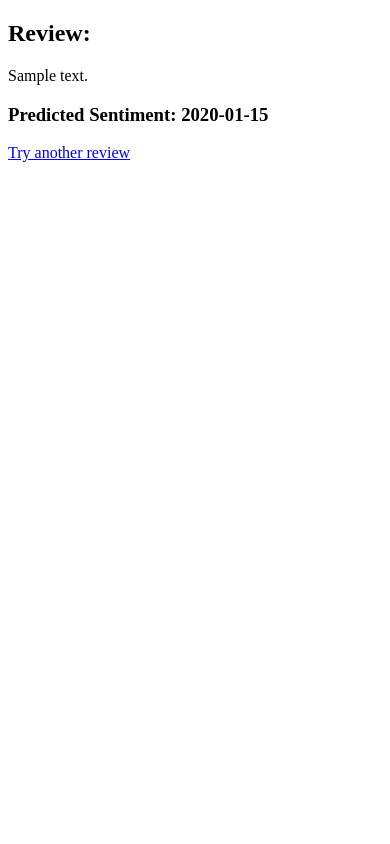
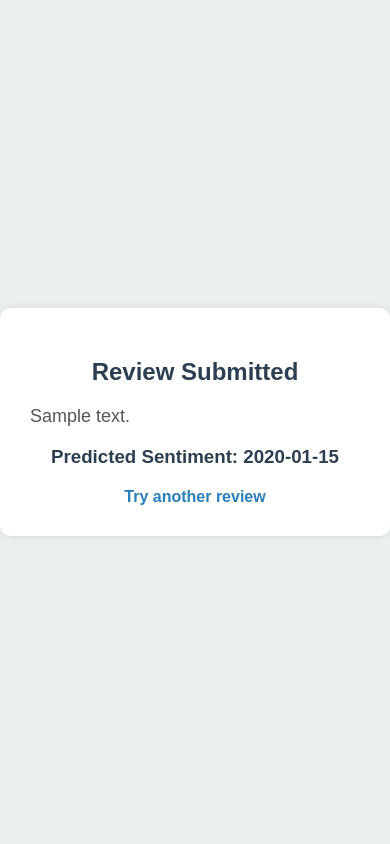
Before and after one commit to navvjotkaur/product-review-classifier, a Flask app: template templates/result.html in a window 390 px wide. Run offline with Flask 3, Linux system fonts and the light colour scheme; the template is opened without the code that fills it: most values are stand-ins (such as "Sample title", 1, 10 or a date in 2020); parts of the project's set-up code (start-up, migrations or seed data) failed here and were passed over.

Commit message:
Styled UI for mobile and better visuals

```diff
--- a/templates/result.html
+++ b/templates/result.html
@@ -1,12 +1,59 @@
 <!DOCTYPE html>
-<html>
+<html lang="en">
 <head>
+    <meta charset="UTF-8">
     <title>Prediction Result</title>
+    <meta name="viewport" content="width=device-width, initial-scale=1.0">
+    <style>
+        body {
+            background-color: #ecf0f1;
+            font-family: Arial, sans-serif;
+            display: flex;
+            justify-content: center;
+            align-items: center;
+            min-height: 100vh;
+            margin: 0;
+        }
+
+        .container {
+            background-color: white;
+            padding: 30px;
+            border-radius: 10px;
+            max-width: 90%;
+            width: 500px;
+            box-shadow: 0px 0px 10px rgba(0,0,0,0.1);
+        }
+
+        h2, h3 {
+            text-align: center;
+            color: #2c3e50;
+        }
+
+        p {
+            font-size: 18px;
+            color: #555;
+        }
+
+        a {
+            display: block;
+            text-align: center;
+            margin-top: 20px;
+            text-decoration: none;
+            color: #2980b9;
+            font-weight: bold;
+        }
+
+        a:hover {
+            color: #1abc9c;
+        }
+    </style>
 </head>
 <body>
-    <h2>Review:</h2>
-    <p>{{ review }}</p>
-    <h3>Predicted Sentiment: <strong>{{ sentiment }}</strong></h3>
-    <a href="/">Try another review</a>
+    <div class="container">
+        <h2>Review Submitted</h2>
+        <p>{{ review }}</p>
+        <h3>Predicted Sentiment: <strong>{{ sentiment }}</strong></h3>
+        <a href="/">Try another review</a>
+    </div>
 </body>
 </html>
```
